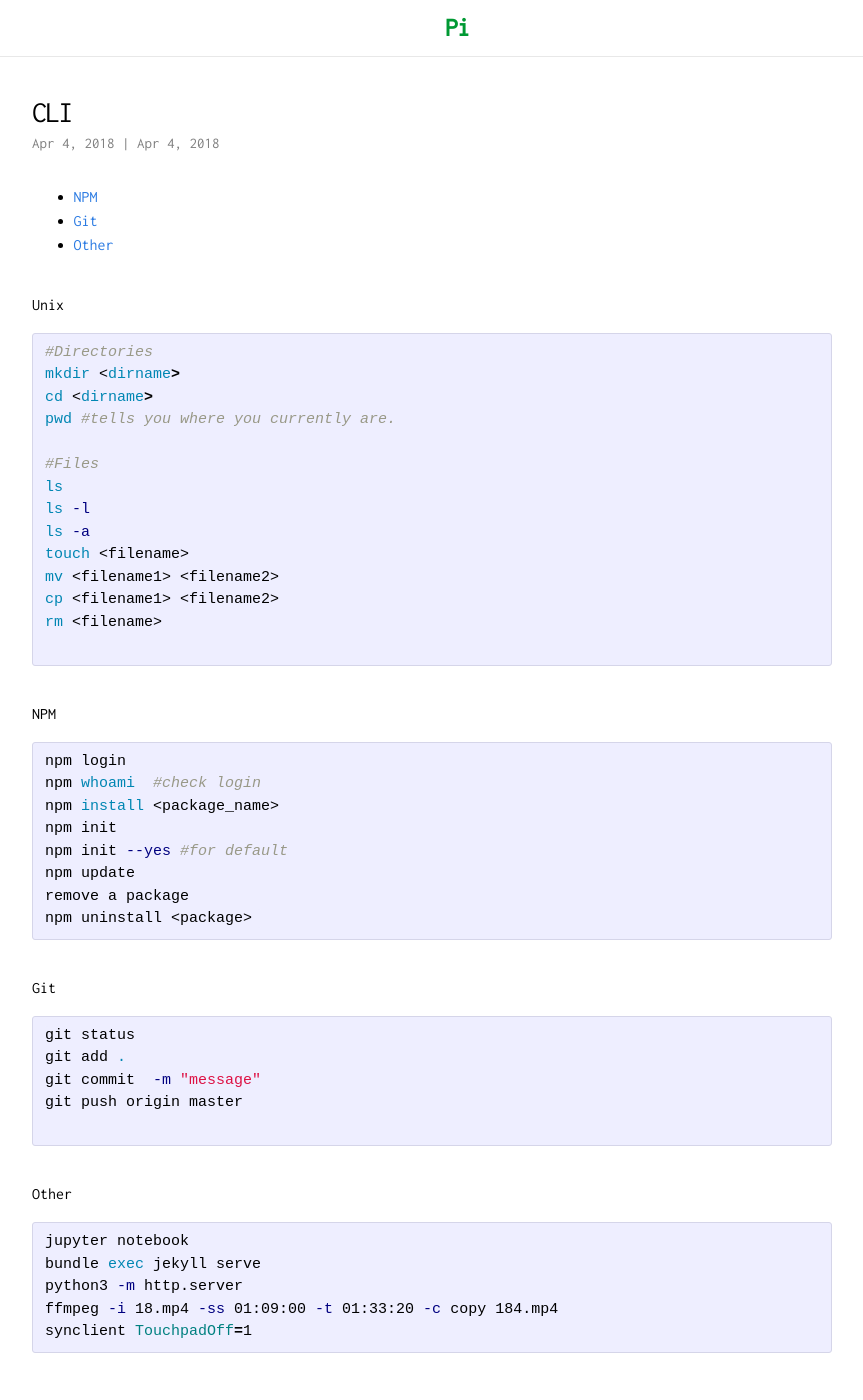
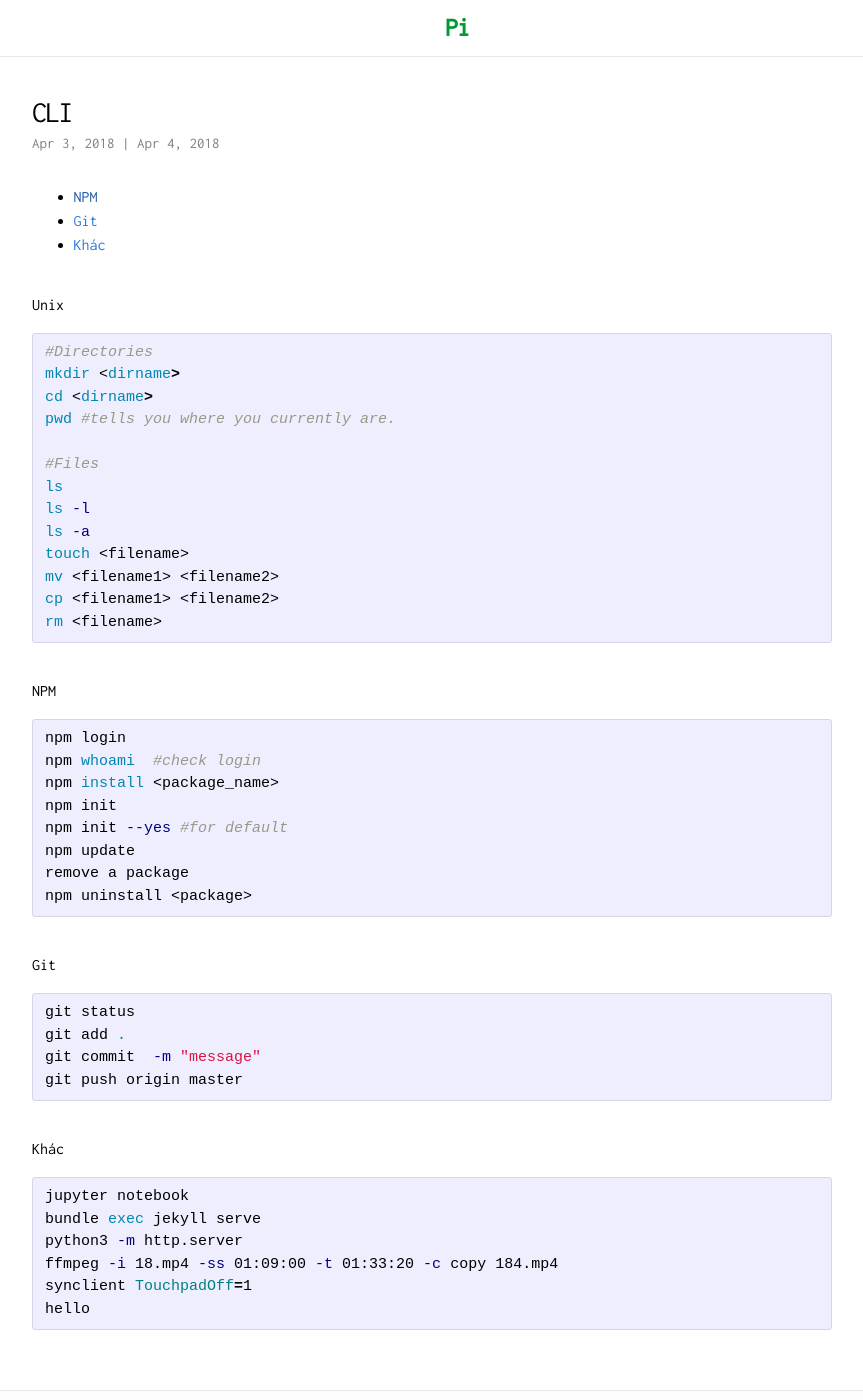
Before and after one commit to x2pi/x2pi.github.io, a Jekyll site: the page built from _posts/2018-04-04-CLI.md, in a window 1280 px wide and 1400 px high. Shown: the whole window, without its empty margins (208-1071 px from the left). Built offline with Jekyll 4.4.1, drawn with Linux system fonts in a browser that asks for light colours; comment, search, counter and statistics services are not loaded.

Commit message:
Update from Forestry.io - Updated 2018-04-04-CLI.md

````diff
--- a/_posts/2018-04-04-CLI.md
+++ b/_posts/2018-04-04-CLI.md
@@ -1,16 +1,19 @@
 ---
 layout: post
-creationdate:  2018-04-04 00:00:00 +0700
+creationdate: 2018-04-03 17:00:00 +0000
 title: CLI
-date:   2018-04-04 00:00:01 +0700
-tags: [cli, tools]
+date: 2018-04-03 17:00:01 +0000
+tags:
+- cli
+- tools
+
 ---
-- [NPM](#npm)
-- [Git](#git)
-- [Other](#other)
-
+* [NPM]()
+* [Git](#git)
+* [Khác](#other)
 
 # Unix
+
 ```sh
 #Directories
 mkdir <dirname>
@@ -25,13 +28,10 @@ touch <filename>
 mv <filename1> <filename2>
 cp <filename1> <filename2>
 rm <filename>
-
 ```
 
+# NPM
 
-
-
-# NPM
 ```sh
 npm login
 npm whoami  #check login
@@ -44,19 +44,21 @@ npm uninstall <package>
 ```
 
 # Git
+
 ```sh
 git status
 git add .
 git commit  -m "message"
 git push origin master
-
 ```
 
-# Other
+# Khác
+
 ```sh
 jupyter notebook
 bundle exec jekyll serve
 python3 -m http.server
 ffmpeg -i 18.mp4 -ss 01:09:00 -t 01:33:20 -c copy 184.mp4
 synclient TouchpadOff=1
+hello
 ```
````
